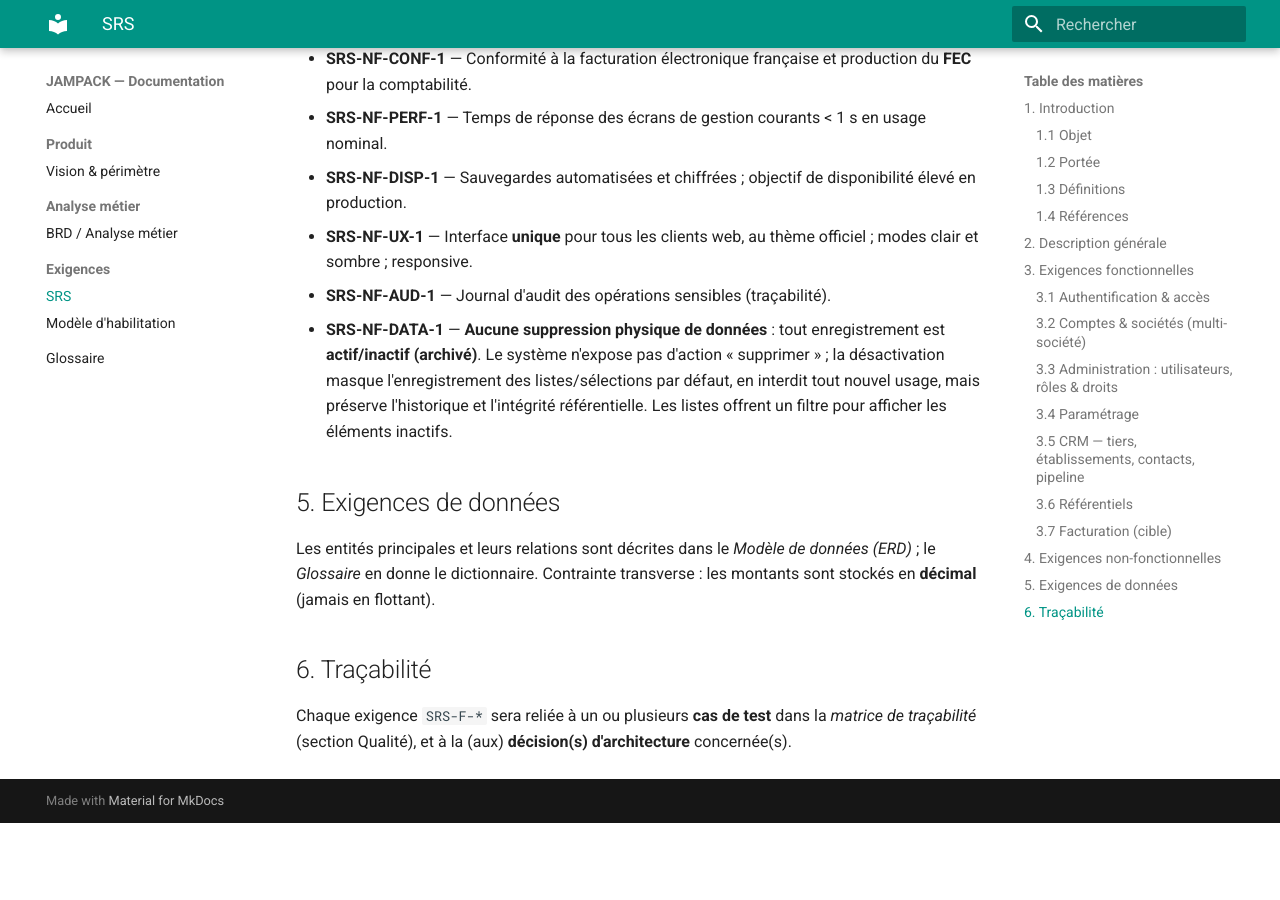
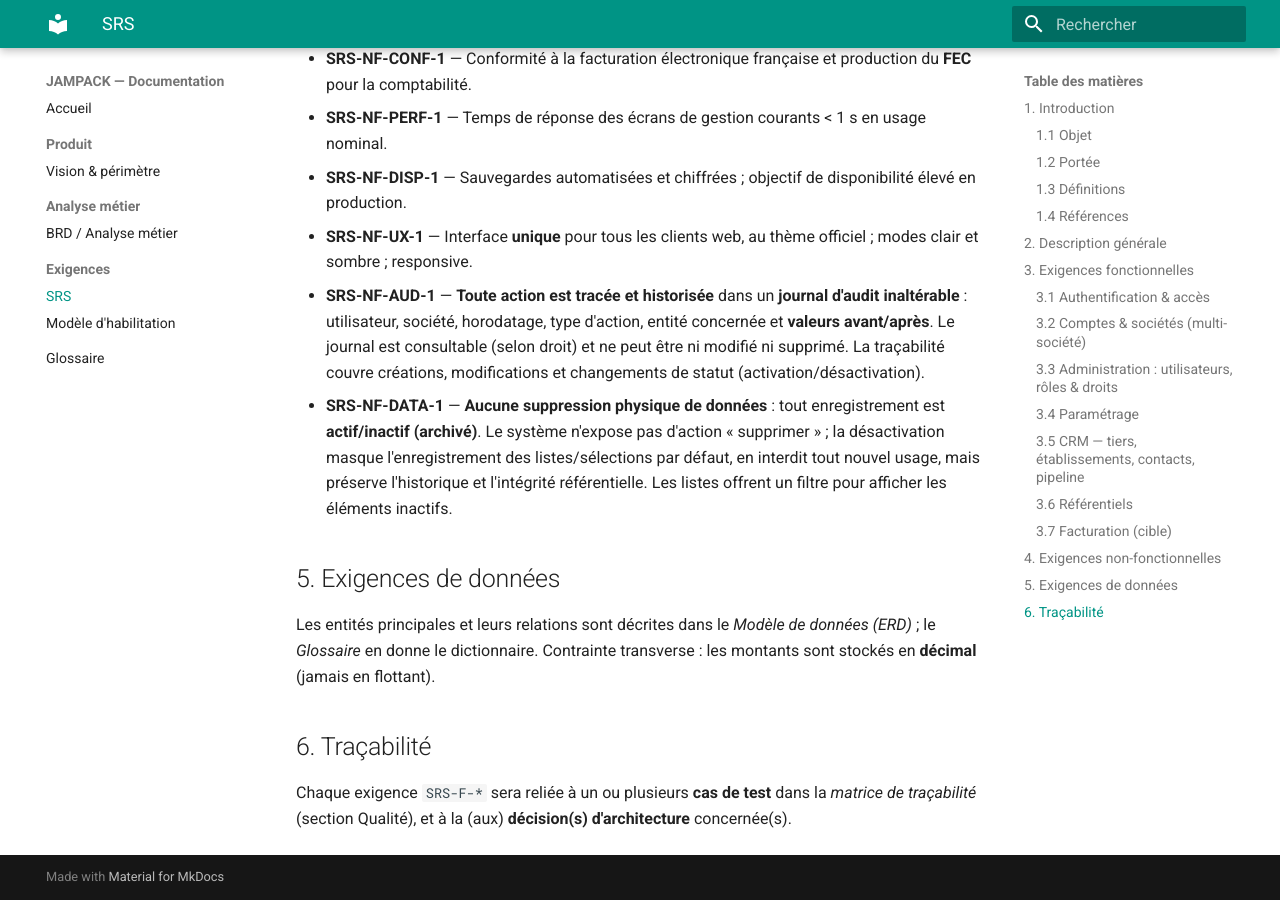
Before and after one commit to chrisx13/jampack-docs, an MkDocs documentation site: the page built from docs/20-exigences/srs.md, in a window 1280 px wide and 900 px high, scrolled down 3894 px. Built offline with MkDocs 1.6.1 and Material for MkDocs 9.7.7, drawn with Linux system fonts in a browser that asks for light colours; before the commit the page ends 4717 px from its top, so only the background shows below that.

Commit message:
docs(lot-1): traçabilité totale — toute action historisée dans un journal d'audit inaltérable (RG-20, SRS-NF-AUD-1)

```diff
--- a/docs/20-exigences/srs.md
+++ b/docs/20-exigences/srs.md
@@ -87,7 +87,7 @@ Le paramétrage se divise en deux espaces distincts.
 - **SRS-NF-PERF-1** — Temps de réponse des écrans de gestion courants < 1 s en usage nominal.
 - **SRS-NF-DISP-1** — Sauvegardes automatisées et chiffrées ; objectif de disponibilité élevé en production.
 - **SRS-NF-UX-1** — Interface **unique** pour tous les clients web, au thème officiel ; modes clair et sombre ; responsive.
-- **SRS-NF-AUD-1** — Journal d'audit des opérations sensibles (traçabilité).
+- **SRS-NF-AUD-1** — **Toute action est tracée et historisée** dans un **journal d'audit inaltérable** : utilisateur, société, horodatage, type d'action, entité concernée et **valeurs avant/après**. Le journal est consultable (selon droit) et ne peut être ni modifié ni supprimé. La traçabilité couvre créations, modifications et changements de statut (activation/désactivation).
 - **SRS-NF-DATA-1** — **Aucune suppression physique de données** : tout enregistrement est **actif/inactif (archivé)**. Le système n'expose pas d'action « supprimer » ; la désactivation masque l'enregistrement des listes/sélections par défaut, en interdit tout nouvel usage, mais préserve l'historique et l'intégrité référentielle. Les listes offrent un filtre pour afficher les éléments inactifs.
 
 ## 5. Exigences de données
```
Also changed, not shown: docs/10-analyse-metier/brd.md (+1 -0 lines), docs/glossaire.md (+1 -0 lines).
